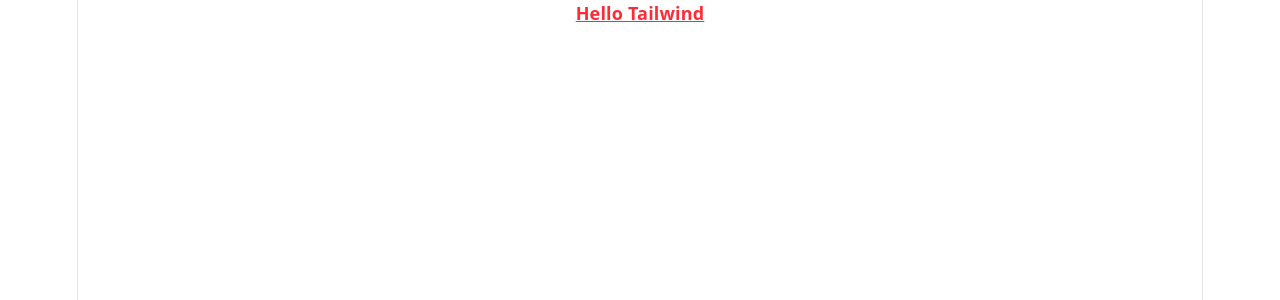
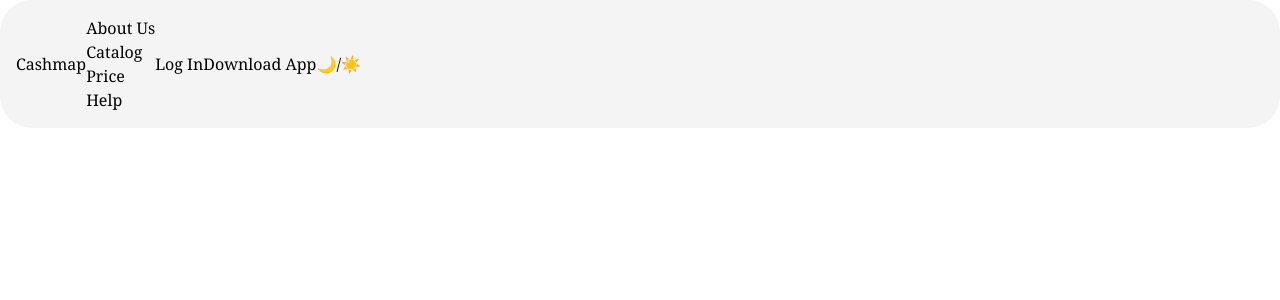
Before and after one commit to gilbertoroncanciogualteross-creator/repo-base, a React (Vite) app: page / in a window 1280 px wide. Shown: the top 300 px of the page. Built offline with nearby package versions, Linux system fonts and the light colour scheme.

Commit message:
feat: add theme tokens and navbar markup

```diff
--- a/src/App.jsx
+++ b/src/App.jsx
@@ -1,9 +1,22 @@
 function App() {
     return (
         <>
-            <h1 className="text-3x1 font-bold underline text-red-500">
-                Hello Tailwind
-            </h1>
+            <div className="max-w-[1400px] mx-auto font-serif overflow-hidden bg-surface rounded-lg">
+                <nav className="flex items-center p-4 flex-wrap">
+                    <div className="logo">Cashmap</div>
+                    <ul className="nav-links">
+                        <li><a href="#">About Us</a></li>
+                        <li><a href="#">Catalog</a></li>
+                        <li><a href="#">Price</a></li>
+                        <li><a href="#">Help</a></li>
+                    </ul>
+                    <div className="nav-btn">
+                        <button className="btn-inverse">Log In</button>
+                        <button className="btn-download">Download App</button>
+                        <button id="theme-toggle">🌙/☀️</button>
+                    </div>
+                </nav>
+            </div>
         </>
     )
 }
--- a/src/index.css
+++ b/src/index.css
@@ -1,103 +1,20 @@
 @import "tailwindcss";
 
-:root {
-  --text: #6b6375;
-  --text-h: #08060d;
-  --bg: #fff;
-  --border: #e5e4e7;
-  --code-bg: #f4f3ec;
-  --accent: #aa3bff;
-  --accent-bg: rgba(170, 59, 255, 0.1);
-  --accent-border: rgba(170, 59, 255, 0.5);
-  --social-bg: rgba(244, 243, 236, 0.5);
-  --shadow:
-    rgba(0, 0, 0, 0.1) 0 10px 15px -3px, rgba(0, 0, 0, 0.05) 0 4px 6px -2px;
+@theme {
 
-  --sans: system-ui, 'Segoe UI', Roboto, sans-serif;
-  --heading: system-ui, 'Segoe UI', Roboto, sans-serif;
-  --mono: ui-monospace, Consolas, monospace;
+  /* Colors */
+  --color-page: #ededed;
+  --color-bg: #ffffff;
+  --color-surface: #f4f4f4;
+  --color-text-muted: #6b6b6b;
+  --color-border: #e4e4e4;
+  --color-accent: #dbf72c;
+  --color-on-accent: #141414;
+  --color-inverse: #141414;
+  --color-on-inverse: #ffffff;
 
-  font: 18px/145% var(--sans);
-  letter-spacing: 0.18px;
-  color-scheme: light dark;
-  color: var(--text);
-  background: var(--bg);
-  font-synthesis: none;
-  text-rendering: optimizeLegibility;
-  -webkit-font-smoothing: antialiased;
-  -moz-osx-font-smoothing: grayscale;
-
-  @media (max-width: 1024px) {
-    font-size: 16px;
-  }
+  /* borders */
+  --radius-sm: 0.75rem;
+  --radius-md: 1.5rem;
+  --radius-lg: 2rem;
 }
-
-@media (prefers-color-scheme: dark) {
-  :root {
-    --text: #9ca3af;
-    --text-h: #f3f4f6;
-    --bg: #16171d;
-    --border: #2e303a;
-    --code-bg: #1f2028;
-    --accent: #c084fc;
-    --accent-bg: rgba(192, 132, 252, 0.15);
-    --accent-border: rgba(192, 132, 252, 0.5);
-    --social-bg: rgba(47, 48, 58, 0.5);
-    --shadow:
-      rgba(0, 0, 0, 0.4) 0 10px 15px -3px, rgba(0, 0, 0, 0.25) 0 4px 6px -2px;
-  }
-
-  #social .button-icon {
-    filter: invert(1) brightness(2);
-  }
-}
-
-body {
-  margin: 0;
-}
-
-#root {
-  width: 1126px;
-  max-width: 100%;
-  margin: 0 auto;
-  text-align: center;
-  border-inline: 1px solid var(--border);
-  min-height: 100svh;
-  display: flex;
-  flex-direction: column;
-  box-sizing: border-box;
-}
-
-h2 {
-  font-family: var(--heading);
-  font-weight: 500;
-  color: var(--text-h);
-}
-
-h2 {
-  font-size: 24px;
-  line-height: 118%;
-  letter-spacing: -0.24px;
-  margin: 0 0 8px;
-  @media (max-width: 1024px) {
-    font-size: 20px;
-  }
-}
-p {
-  margin: 0;
-}
-
-code,
-.counter {
-  font-family: var(--mono);
-  display: inline-flex;
-  border-radius: 4px;
-  color: var(--text-h);
-}
-
-code {
-  font-size: 15px;
-  line-height: 135%;
-  padding: 4px 8px;
-  background: var(--code-bg);
-}
```
